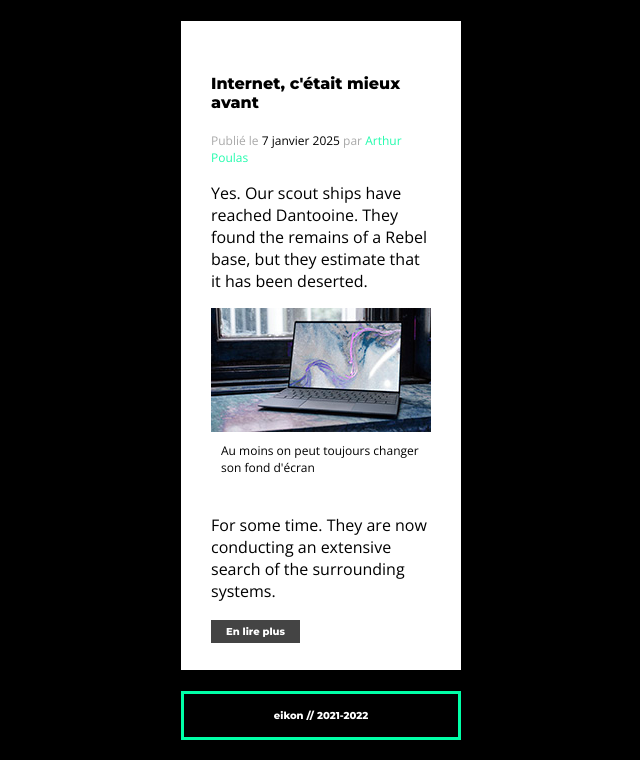
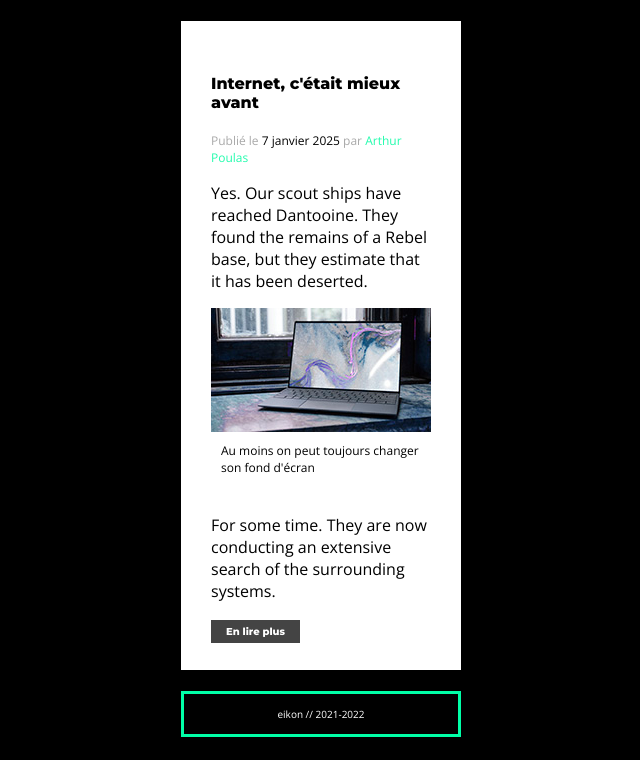
Before and after one commit to GLucile/14-techmag, a plain HTML site: page index.html in a window 1280 px wide. Shown: the part 1229-1989 px from the top of the page, without its empty margins (319-959 px from the left). Drawn offline with nearby package versions, Linux system fonts and the light colour scheme.

Commit message:
Modification footer

```diff
--- a/css/style.css
+++ b/css/style.css
@@ -122,9 +122,10 @@ a {
 footer {
   color: white;
   font-size: 10px;
+  font-family: 'Open Sans', sans-serif;
   text-align: center;
   border: solid rgb(0, 255, 167);
   margin:  20px 20px;
-  padding: 5px 0;
+  padding: 3px 0;
   box-shadow: rgb(214, 214, 214);
 }
```
